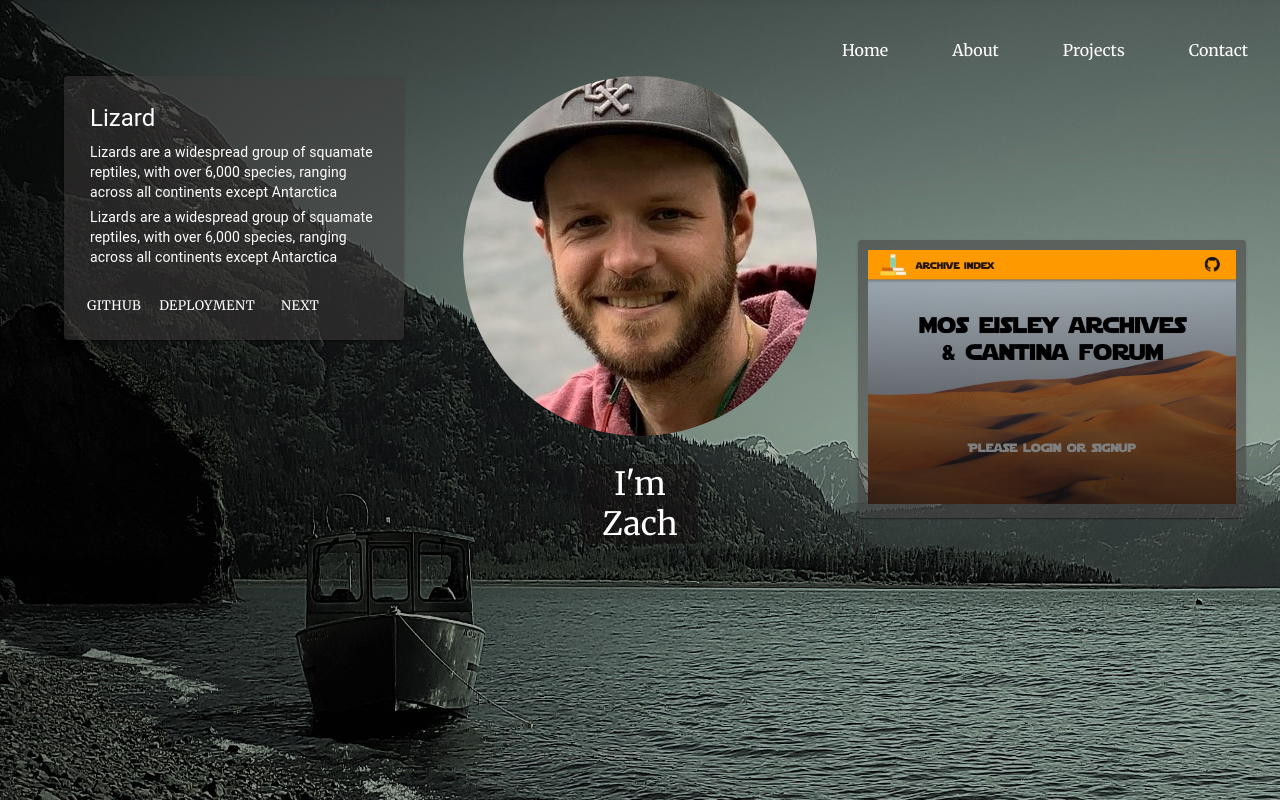
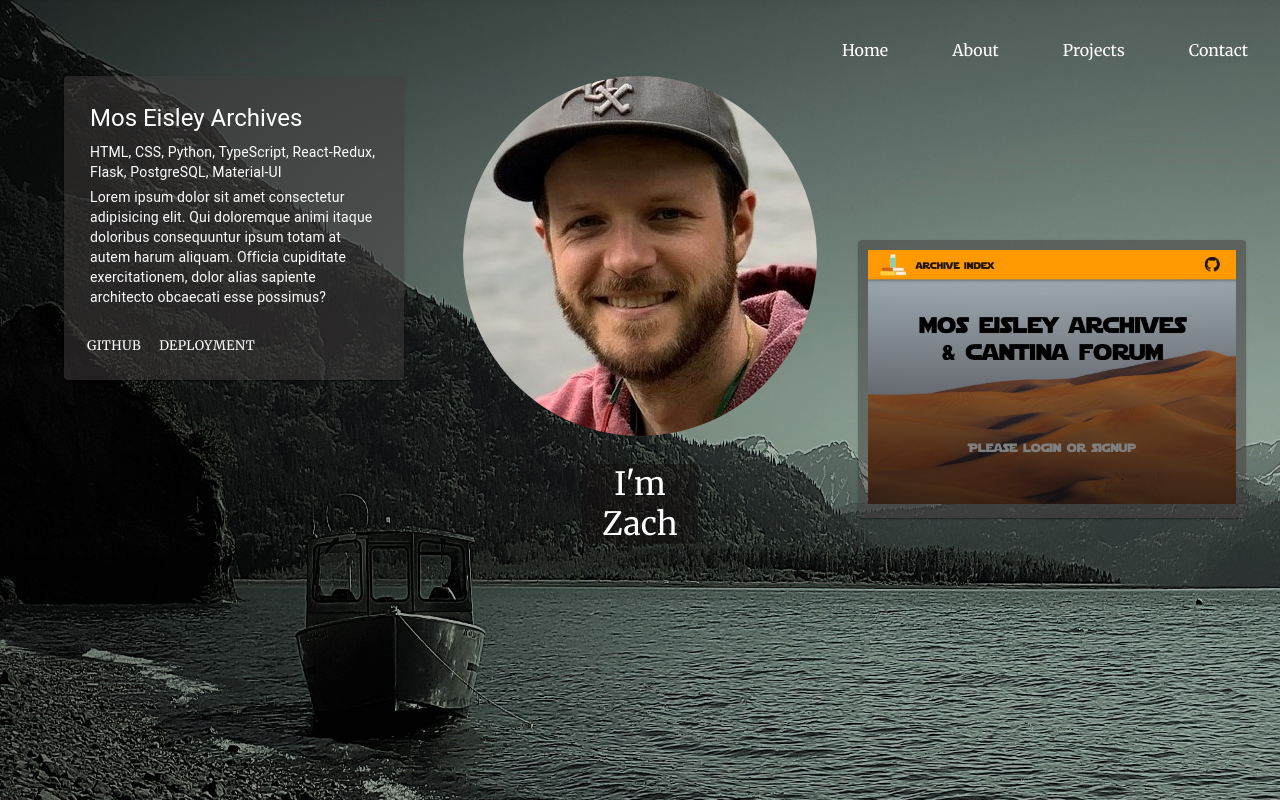
Before and after one commit to backfromsolaris/React-Portfolio, a React (Create React App) app: page /Projects in a window 1280 px wide. Built offline with nearby package versions, Linux system fonts and the light colour scheme.

Commit message:
pulling ProjectData into cards via state

```diff
--- a/src/Components/Projects/Projects.tsx
+++ b/src/Components/Projects/Projects.tsx
@@ -7,6 +7,9 @@ import { Button,
     CardActions,
     Typography } from "@material-ui/core";
 import mos_eisley from '../../Assets/Images/mos_eisley.jpg';
+import { useState } from "react";
+import { ProjectData } from "../../ProjectData/ProjectData";
+
 
 const projectStyles = makeStyles({
     card:{
@@ -52,6 +55,12 @@ const projectStyles = makeStyles({
 
 export const Projects = () =>{
     const classes = projectStyles();
+    const [project, changeProject] = useState<any>(ProjectData);
+
+    // const nextProject = () => {
+    //     changeProject()
+    // }
+
     return(
         <div>
         <Card className={classes.card}>
@@ -62,15 +71,13 @@ export const Projects = () =>{
           variant="h5"
           className={classes.white}
           component="h2">
-            Lizard
+            {project[0].title}
           </Typography>
           <Typography gutterBottom variant="body2" className={classes.white} component="p">
-            Lizards are a widespread group of squamate reptiles, with over 6,000 species, ranging
-            across all continents except Antarctica
+          {project[0].technologies}
           </Typography>
           <Typography variant="body2" className={classes.white} component="p">
-            Lizards are a widespread group of squamate reptiles, with over 6,000 species, ranging
-            across all continents except Antarctica
+          {project[0].description}
           </Typography>
         </CardContent>
       </CardActionArea>
@@ -81,9 +88,9 @@ export const Projects = () =>{
         <Button className={classes.white} size="small">
           Deployment
         </Button>
-        <Button className={classes.white} size="small">
+        {/* <Button onClick={nextProject} className={classes.white} size="small">
           Next
-        </Button>
+        </Button> */}
       </CardActions>
     </Card>
     <Card className={classes.project_media}>
--- a/src/ProjectData/ProjectData.ts
+++ b/src/ProjectData/ProjectData.ts
@@ -1,69 +1,67 @@
 import mos_eisley from '../Assets/Images/mos_eisley.jpg';
 import weather from '../Assets/Images/weather-api.jpg';
-import marvel from '../Assets/Images/marvel-homies.jpg';
+import marvel from '../Assets/Images/marvel_homies.jpg';
 import roi_calc from '../Assets/Images/roi_calc.jpg';
 import double_tap from '../Assets/Images/double_tap.jpg';
 import dealership from '../Assets/Images/dealership.jpg';
 import parking from '../Assets/Images/parking-garage.jpg';
 
 
-export const ProjectData = {
-    'projects': [
+export const ProjectData = [
         {
-            'title': 'Mos Eisley Archives',
-            'image': mos_eisley,
-            'description': 'Lorem ipsum dolor sit amet consectetur adipisicing elit. Qui doloremque animi itaque doloribus consequuntur ipsum totam at autem harum aliquam. Officia cupiditate exercitationem, dolor alias sapiente architecto obcaecati esse possimus?',
-            'technologies': 'HTML, CSS, Python, TypeScript, React-Redux, Flask, PostgreSQL, Material-UI',
-            'github_link': 'https://github.com/zachPorras/mos-eisley-hosted',
-            'hosted_link': 'https://mos-eisley-archives.herokuapp.com/'
+            title: 'Mos Eisley Archives',
+            image: mos_eisley,
+            description: 'Lorem ipsum dolor sit amet consectetur adipisicing elit. Qui doloremque animi itaque doloribus consequuntur ipsum totam at autem harum aliquam. Officia cupiditate exercitationem, dolor alias sapiente architecto obcaecati esse possimus?',
+            technologies: 'HTML, CSS, Python, TypeScript, React-Redux, Flask, PostgreSQL, Material-UI',
+            github_link: 'https://github.com/zachPorras/mos-eisley-hosted',
+            hosted_link: 'https://mos-eisley-archives.herokuapp.com/'
         },
         {
-            'title': 'Weather App',
-            'image': weather,
-            'description': 'Lorem ipsum dolor sit amet consectetur adipisicing elit. Qui doloremque animi itaque doloribus consequuntur ipsum totam at autem harum aliquam. Officia cupiditate exercitationem, dolor alias sapiente architecto obcaecati esse possimus?',
-            'technologies': 'HTML, CSS, JavaScript, Bootstrap',
-            'github_link': 'https://github.com/zachPorras/JS-API-Weather-App',
-            'hosted_link': ''
+            title: 'Weather App',
+            image: weather,
+            description: 'Lorem ipsum dolor sit amet consectetur adipisicing elit. Qui doloremque animi itaque doloribus consequuntur ipsum totam at autem harum aliquam. Officia cupiditate exercitationem, dolor alias sapiente architecto obcaecati esse possimus?',
+            technologies: 'HTML, CSS, JavaScript, Bootstrap',
+            github_link: 'https://github.com/zachPorras/JS-API-Weather-App',
+            hosted_link: ''
         },
         {
-            'title': 'Marvel Heroes',
-            'image': marvel,
-            'description': 'Lorem ipsum dolor sit amet consectetur adipisicing elit. Qui doloremque animi itaque doloribus consequuntur ipsum totam at autem harum aliquam. Officia cupiditate exercitationem, dolor alias sapiente architecto obcaecati esse possimus?',
-            'technologies': 'HTML, CSS, TypeScript, Material-UI',
-            'github_link': 'https://github.com/zachPorras/React-Marvel',
-            'hosted_link': ''
+            title: 'Marvel Heroes',
+            image: marvel,
+            description: 'Lorem ipsum dolor sit amet consectetur adipisicing elit. Qui doloremque animi itaque doloribus consequuntur ipsum totam at autem harum aliquam. Officia cupiditate exercitationem, dolor alias sapiente architecto obcaecati esse possimus?',
+            technologies: 'HTML, CSS, TypeScript, Material-UI',
+            github_link: 'https://github.com/zachPorras/React-Marvel',
+            hosted_link: ''
         },
         {
-            'title': 'ROI Calculator',
-            'image': roi_calc,
-            'description': 'Lorem ipsum dolor sit amet consectetur adipisicing elit. Qui doloremque animi itaque doloribus consequuntur ipsum totam at autem harum aliquam. Officia cupiditate exercitationem, dolor alias sapiente architecto obcaecati esse possimus?',
-            'technologies': 'Python, Jupyter Notebook',
-            'github_link': 'https://github.com/zachPorras/CT_homework_week_3/tree/main/5FRI',
-            'hosted_link': ''
+            title: 'ROI Calculator',
+            image: roi_calc,
+            description: 'Lorem ipsum dolor sit amet consectetur adipisicing elit. Qui doloremque animi itaque doloribus consequuntur ipsum totam at autem harum aliquam. Officia cupiditate exercitationem, dolor alias sapiente architecto obcaecati esse possimus?',
+            technologies: 'Python, Jupyter Notebook',
+            github_link: 'https://github.com/zachPorras/CT_homework_week_3/tree/main/5FRI',
+            hosted_link: ''
         },
         {
-            'title': 'Double Tap CRM',
-            'image': double_tap,
-            'description': 'Lorem ipsum dolor sit amet consectetur adipisicing elit. Qui doloremque animi itaque doloribus consequuntur ipsum totam at autem harum aliquam. Officia cupiditate exercitationem, dolor alias sapiente architecto obcaecati esse possimus?',
-            'technologies': 'HTML, CSS, Bootstrap',
-            'github_link': 'https://github.com/zachPorras/group_project_1',
-            'hosted_link': ''
+            title: 'Double Tap CRM',
+            image: double_tap,
+            description: 'Lorem ipsum dolor sit amet consectetur adipisicing elit. Qui doloremque animi itaque doloribus consequuntur ipsum totam at autem harum aliquam. Officia cupiditate exercitationem, dolor alias sapiente architecto obcaecati esse possimus?',
+            technologies: 'HTML, CSS, Bootstrap',
+            github_link: 'https://github.com/zachPorras/group_project_1',
+            hosted_link: ''
         },
         {
-            'title': 'Car Dealership DB',
-            'image': dealership,
-            'description': 'Lorem ipsum dolor sit amet consectetur adipisicing elit. Qui doloremque animi itaque doloribus consequuntur ipsum totam at autem harum aliquam. Officia cupiditate exercitationem, dolor alias sapiente architecto obcaecati esse possimus?',
-            'technologies': 'PostgreSQL, PGAdmin, Lucidcharts',
-            'github_link': 'https://github.com/zachPorras/CT_homework_week_4/tree/main/5FRI/homework',
-            'hosted_link': ''
+            title: 'Car Dealership DB',
+            image: dealership,
+            description: 'Lorem ipsum dolor sit amet consectetur adipisicing elit. Qui doloremque animi itaque doloribus consequuntur ipsum totam at autem harum aliquam. Officia cupiditate exercitationem, dolor alias sapiente architecto obcaecati esse possimus?',
+            technologies: 'PostgreSQL, PGAdmin, Lucidcharts',
+            github_link: 'https://github.com/zachPorras/CT_homework_week_4/tree/main/5FRI/homework',
+            hosted_link: ''
         },
         {
-            'title': 'Parking Garage',
-            'image': parking,
-            'description': 'Lorem ipsum dolor sit amet consectetur adipisicing elit. Qui doloremque animi itaque doloribus consequuntur ipsum totam at autem harum aliquam. Officia cupiditate exercitationem, dolor alias sapiente architecto obcaecati esse possimus?',
-            'technologies': 'Python, Jupyter Notebook',
-            'github_link': 'https://github.com/zachPorras/oop-parking-garage',
-            'hosted_link': ''
+            title: 'Parking Garage',
+            image: parking,
+            description: 'Lorem ipsum dolor sit amet consectetur adipisicing elit. Qui doloremque animi itaque doloribus consequuntur ipsum totam at autem harum aliquam. Officia cupiditate exercitationem, dolor alias sapiente architecto obcaecati esse possimus?',
+            technologies: 'Python, Jupyter Notebook',
+            github_link: 'https://github.com/zachPorras/oop-parking-garage',
+            hosted_link: ''
         },
     ]
-}
```
